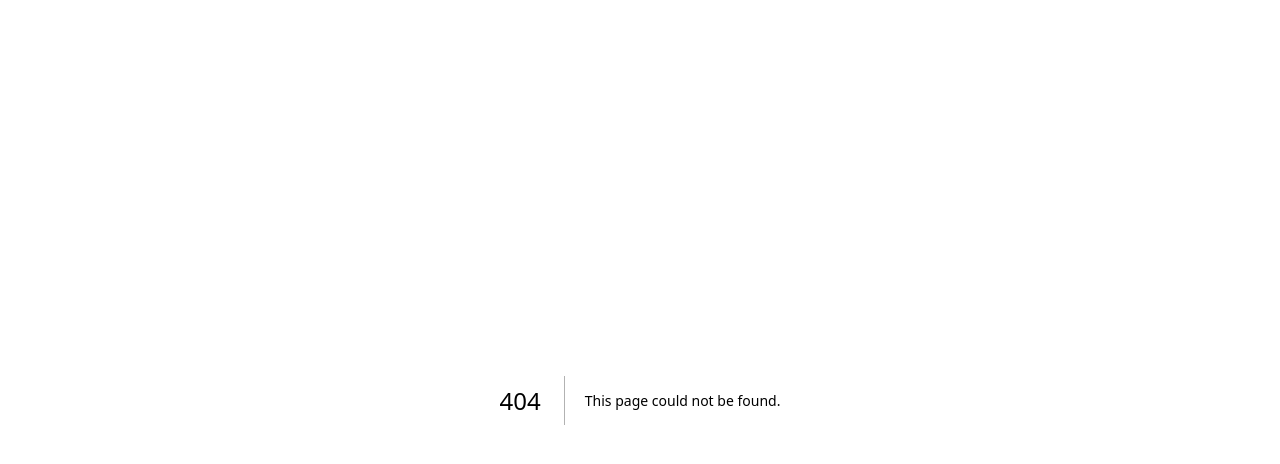
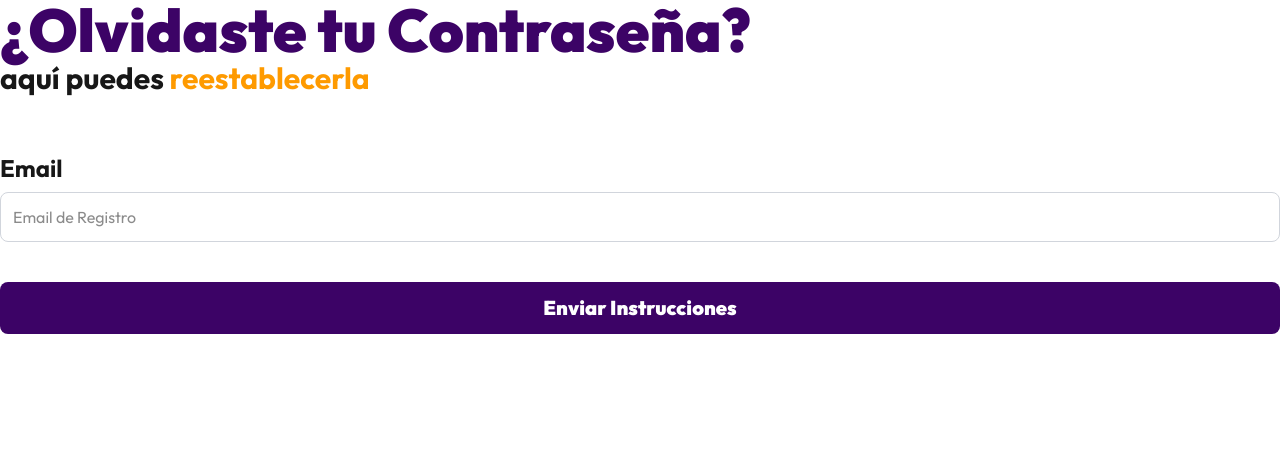
Before and after one commit to xalejandrow/cashtrackr_frontend_next, a Next.js app: page /auth/forgot-password in a window 1280 px wide. Before the commit this address had no page. Shown: the top 464 px of the page. Built offline with nearby package versions, Linux system fonts and the light colour scheme.

Commit message:
Creando la página de ¿Olvidaste tu contraseña?

```diff
--- /dev/null
+++ b/app/auth/forgot-password/page.tsx
@@ -0,0 +1,21 @@
+import ForgotPasswordForm from "@/components/auth/ForgotPasswordForm";
+import type { Metadata } from "next";
+
+export const metadata : Metadata = {
+  title: "CashTrackr - Olvidé mi Password",
+  description: "CashTrackr - Olvidé mi Password",
+};
+
+export default function ForgotPasswordPage() {
+
+  return (
+    <>
+        <h1 className="font-black text-6xl text-purple-950">¿Olvidaste tu Contraseña?</h1>
+        <p className="text-3xl font-bold">
+            aquí puedes <span className="text-amber-500">reestablecerla</span>
+        </p>
+
+       <ForgotPasswordForm />
+    </>
+  );
+}
--- a/app/auth/login/page.tsx
+++ b/app/auth/login/page.tsx
@@ -6,7 +6,7 @@
   description: "CashTrackr - Iniciar Sesión",
 };
 
-export default function RegisterPage() {
+export default function LoginPage() {
 
   return (
     <>
--- /dev/null
+++ b/components/auth/ForgotPasswordForm.tsx
@@ -0,0 +1,29 @@
+"use client";
+
+export default function ForgotPasswordForm() {
+    return (
+        <form
+            className=" mt-14 space-y-5"
+            noValidate
+        >
+            <div className="flex flex-col gap-2 mb-10">
+                <label
+                className="font-bold text-2xl"
+                >Email</label>
+
+                <input
+                    type="email"
+                    placeholder="Email de Registro"
+                    className="w-full border border-gray-300 p-3 rounded-lg"
+                    name="email"
+                />
+            </div>
+
+            <input
+                type="submit"
+                value='Enviar Instrucciones'
+                className="bg-purple-950 hover:bg-purple-800 w-full p-3 rounded-lg text-white font-black  text-xl cursor-pointer "
+            />
+        </form>
+    )
+}
```
